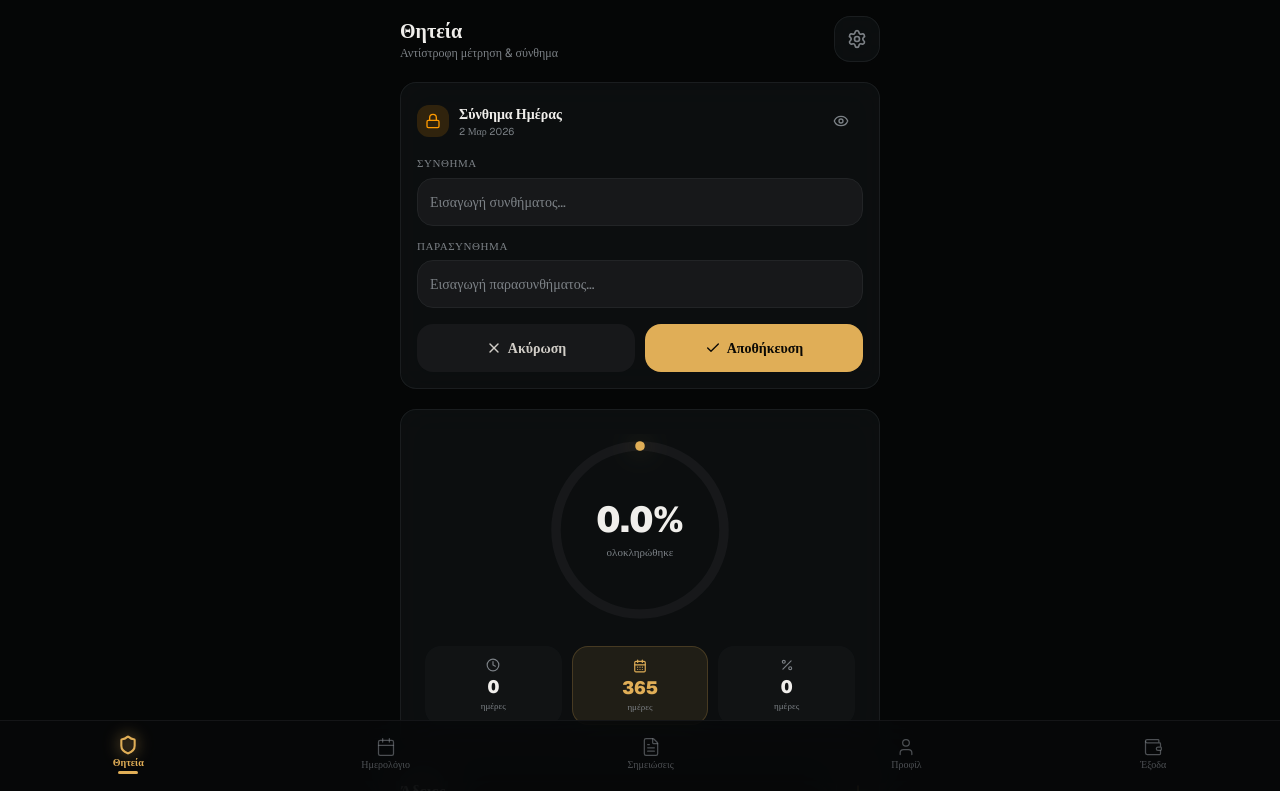
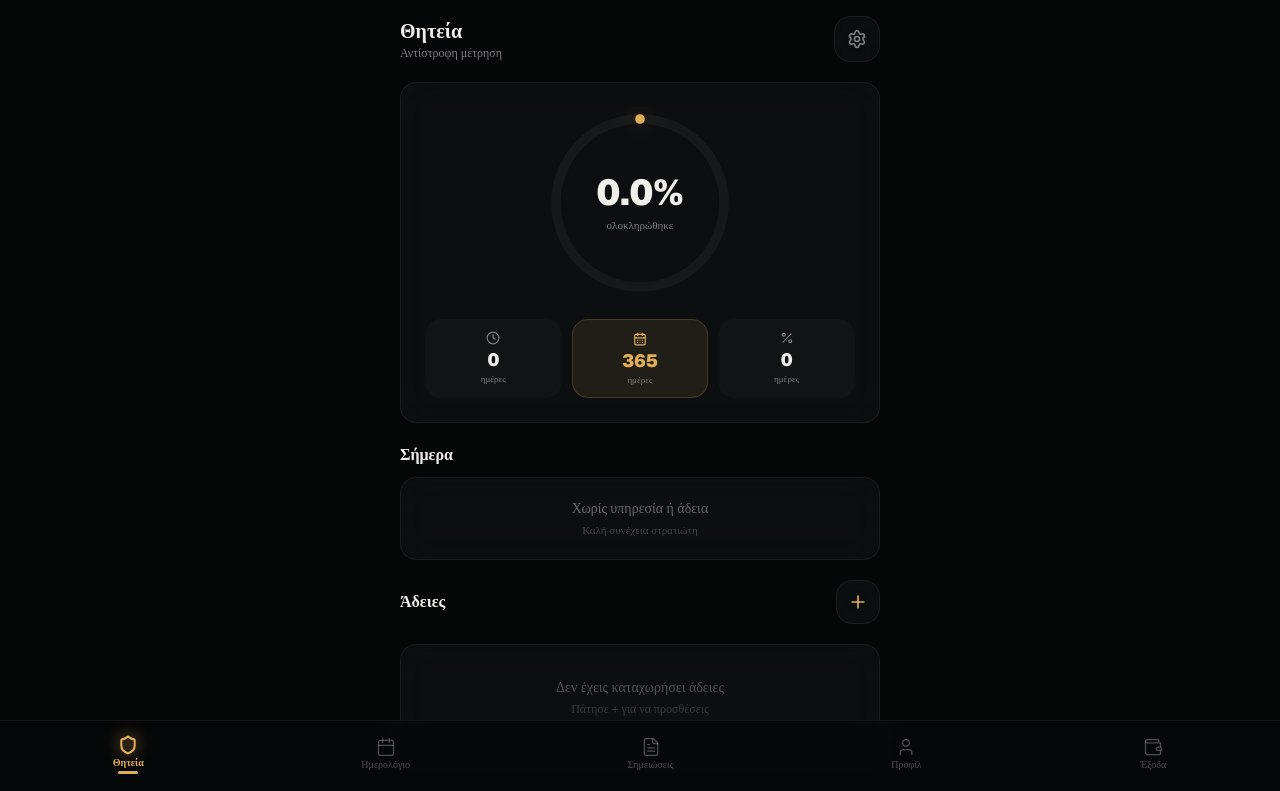
Before and after one commit to liakos199/v0-military-service-app, a Next.js app: page / in a window 1280 px wide. Shown: the top 791 px of the page. Built offline with nearby package versions, Linux system fonts and the light colour scheme.

Commit message:
feat: enhance DutyEntry with password/countersign fields
Restructure Θητεία page and remove standalone PasswordSection.

Co-authored-by: Ηλίας  Πρωϊμάκης <128422990+liakos199@users.noreply.github.com>

```diff
--- a/components/service-tab.tsx
+++ b/components/service-tab.tsx
@@ -1,14 +1,14 @@
 'use client'
 
-import { useState } from 'react'
-import { Settings, Plus, Trash2, Clock, CalendarDays, Percent, Eye, EyeOff, Edit3, Check, X, Lock } from 'lucide-react'
+import { useState, useMemo } from 'react'
+import { Settings, Plus, Trash2, Clock, CalendarDays, Percent, Eye, EyeOff, Shield, Palmtree, ChevronRight } from 'lucide-react'
 import { cn } from '@/lib/utils'
 import { useLocalStorage } from '@/hooks/use-local-storage'
 import { GreekDatePicker } from '@/components/greek-date-picker'
 import { BottomSheet } from '@/components/bottom-sheet'
 import { hapticFeedback, formatGreekDate, generateId, daysBetween, toLocalDateString } from '@/lib/helpers'
-import type { ServiceConfig, LeaveEntry, LeaveType, DailyPassword } from '@/lib/types'
-import { LEAVE_TYPE_LABELS, SERVICE_DURATION_PRESETS } from '@/lib/types'
+import type { ServiceConfig, LeaveEntry, LeaveType, DutyEntry } from '@/lib/types'
+import { LEAVE_TYPE_LABELS, SERVICE_DURATION_PRESETS, DUTY_TYPE_LABELS } from '@/lib/types'
 
 export function ServiceTab() {
   const [config, setConfig] = useLocalStorage<ServiceConfig>('fantaros-config', {
@@ -16,8 +16,10 @@ export function ServiceTab() {
     totalDays: 365,
   })
   const [leaves, setLeaves] = useLocalStorage<LeaveEntry[]>('fantaros-leaves', [])
+  const [duties] = useLocalStorage<DutyEntry[]>('fantaros-duties', [])
   const [showConfig, setShowConfig] = useState(false)
   const [showAddLeave, setShowAddLeave] = useState(false)
+  const [showPasswordForDuty, setShowPasswordForDuty] = useState<string | null>(null)
 
   const today = toLocalDateString()
   const daysServed = config.enlistmentDate ? Math.max(0, daysBetween(config.enlistmentDate, today)) : 0
@@ -37,13 +39,23 @@ export function ServiceTab() {
 
   const circumference = 2 * Math.PI * 70
 
+  // Today's events
+  const todayDuties = useMemo(() => duties.filter((d) => d.date === today), [duties, today])
+  const todayLeaves = useMemo(() => {
+    return leaves.filter((l) => {
+      return l.startDate <= today && l.endDate >= today
+    })
+  }, [leaves, today])
+
+  const hasTodayEvents = todayDuties.length > 0 || todayLeaves.length > 0
+
   return (
     <div className="flex flex-col gap-5 pb-4">
       {/* Header */}
       <div className="flex items-center justify-between">
         <div>
           <h1 className="text-xl font-bold text-foreground text-balance">Θητεία</h1>
-          <p className="text-xs text-muted-foreground">Αντίστροφη μέτρηση & σύνθημα</p>
+          <p className="text-xs text-muted-foreground">Αντίστροφη μέτρηση</p>
         </div>
         <button
           onClick={() => {
@@ -113,9 +125,6 @@ export function ServiceTab() {
         </div>
       </BottomSheet>
 
-      {/* Daily Password Section */}
-      <PasswordSection />
-
       {/* Main Progress Ring */}
       <div className="glass-card rounded-2xl p-6 flex flex-col items-center gap-5">
         <div className="relative w-48 h-48">
@@ -156,6 +165,69 @@ export function ServiceTab() {
             <p className="text-[10px] text-muted-foreground uppercase tracking-wider font-medium">Ημερομηνία απόλυσης</p>
             <p className="text-sm font-bold text-primary mt-1">{formatGreekDate(dischargeDate)}</p>
           </div>
+        )}
+      </div>
+
+      {/* Today's Status */}
+      <div className="flex flex-col gap-2.5">
+        <h2 className="text-base font-bold text-foreground">Σήμερα</h2>
+
+        {!hasTodayEvents ? (
+          <div className="glass-card rounded-2xl p-5 text-center">
+            <p className="text-sm text-muted-foreground/80 font-medium">Χωρίς υπηρεσία ή άδεια</p>
+            <p className="text-[11px] text-muted-foreground/50 mt-1">Καλή συνέχεια στρατιώτη</p>
+          </div>
+        ) : (
+          <>
+            {/* Today's duties */}
+            {todayDuties.map((duty) => (
+              <div key={duty.id} className="glass-card rounded-2xl overflow-hidden">
+                <div className="p-4 flex items-center gap-3">
+                  <div className={cn(
+                    'w-10 h-10 rounded-xl flex items-center justify-center flex-shrink-0',
+                    duty.type === 'guard' ? 'bg-red-500/15' : 'bg-amber-500/15'
+                  )}>
+                    <Shield className={cn('h-5 w-5', duty.type === 'guard' ? 'text-red-400' : 'text-amber-400')} />
+                  </div>
+                  <div className="flex-1 min-w-0">
+                    <p className="text-sm font-bold text-foreground">{DUTY_TYPE_LABELS[duty.type]}</p>
+                    <p className="text-[11px] text-muted-foreground">{duty.startTime} - {duty.endTime}</p>
+                    {duty.notes && (
+                      <p className="text-[10px] text-muted-foreground/70 mt-0.5 truncate">{duty.notes}</p>
+                    )}
+                  </div>
+                </div>
+
+                {/* Password section -- only for guard duty with password */}
+                {duty.type === 'guard' && (duty.password || duty.countersign) && (
+                  <PasswordDisplay
+                    password={duty.password || ''}
+                    countersign={duty.countersign || ''}
+                    isVisible={showPasswordForDuty === duty.id}
+                    onToggle={() => {
+                      hapticFeedback('light')
+                      setShowPasswordForDuty(showPasswordForDuty === duty.id ? null : duty.id)
+                    }}
+                  />
+                )}
+              </div>
+            ))}
+
+            {/* Today's leaves */}
+            {todayLeaves.map((leave) => (
+              <div key={leave.id} className="glass-card rounded-2xl p-4 flex items-center gap-3">
+                <div className="w-10 h-10 rounded-xl bg-teal-500/15 flex items-center justify-center flex-shrink-0">
+                  <Palmtree className="h-5 w-5 text-teal-400" />
+                </div>
+                <div className="flex-1 min-w-0">
+                  <p className="text-sm font-bold text-foreground">{LEAVE_TYPE_LABELS[leave.type]}</p>
+                  <p className="text-[11px] text-muted-foreground">
+                    {formatGreekDate(leave.startDate)} - {formatGreekDate(leave.endDate)} ({leave.days} ημ.)
+                  </p>
+                </div>
+              </div>
+            ))}
+          </>
         )}
       </div>
 
@@ -232,175 +304,50 @@ export function ServiceTab() {
 }
 
 /* ────────────────────────────────────────────
-   Password / Σύνθημα Section (moved from notes)
+   Password Display (for guard duties)
    ──────────────────────────────────────────── */
 
-function PasswordSection() {
-  const today = toLocalDateString()
-  const [passwords, setPasswords] = useLocalStorage<DailyPassword[]>('fantaros-passwords', [])
-  const [showPassword, setShowPassword] = useState(false)
-  const [showHistory, setShowHistory] = useState(false)
-
-  const todayPassword = passwords.find((p) => p.date === today)
-  const [password, setPassword] = useState(todayPassword?.password || '')
-  const [countersign, setCountersign] = useState(todayPassword?.countersign || '')
-  const [isEditing, setIsEditing] = useState(!todayPassword)
-
-  const handleSave = () => {
-    hapticFeedback('heavy')
-    const updated = passwords.filter((p) => p.date !== today)
-    updated.push({ date: today, password, countersign })
-    setPasswords(updated)
-    setIsEditing(false)
-  }
-
-  const previousPasswords = passwords
-    .filter((p) => p.date !== today)
-    .sort((a, b) => b.date.localeCompare(a.date))
-    .slice(0, 7)
-
+function PasswordDisplay({ password, countersign, isVisible, onToggle }: {
+  password: string
+  countersign: string
+  isVisible: boolean
+  onToggle: () => void
+}) {
   return (
-    <>
-      <div className="glass-card rounded-2xl p-4">
-        <div className="flex items-center justify-between mb-3">
-          <div className="flex items-center gap-2.5">
-            <div className="w-8 h-8 rounded-lg bg-amber-500/15 flex items-center justify-center">
-              <Lock className="h-4 w-4 text-amber-500" />
-            </div>
-            <div>
-              <h2 className="text-sm font-bold text-foreground">Σύνθημα Ημέρας</h2>
-              <p className="text-[10px] text-muted-foreground">{formatGreekDate(today)}</p>
-            </div>
-          </div>
-          <div className="flex items-center gap-0.5">
-            <button
-              onClick={() => {
-                hapticFeedback('light')
-                setShowPassword(!showPassword)
-              }}
-              className="p-2.5 rounded-xl min-h-[44px] min-w-[44px] flex items-center justify-center active:bg-secondary transition-colors"
-              aria-label={showPassword ? 'Απόκρυψη' : 'Εμφάνιση'}
-            >
-              {showPassword ? (
-                <EyeOff className="h-4 w-4 text-muted-foreground" />
-              ) : (
-                <Eye className="h-4 w-4 text-muted-foreground" />
-              )}
-            </button>
-            {!isEditing && (
-              <button
-                onClick={() => {
-                  hapticFeedback('light')
-                  setIsEditing(true)
-                }}
-                className="p-2.5 rounded-xl min-h-[44px] min-w-[44px] flex items-center justify-center active:bg-secondary transition-colors"
-                aria-label="Επεξεργασία"
-              >
-                <Edit3 className="h-4 w-4 text-primary" />
-              </button>
+    <div className="border-t border-border/50 bg-amber-500/[0.04]">
+      <button
+        onClick={onToggle}
+        className="w-full px-4 py-3 flex items-center justify-between min-h-[48px] active:bg-amber-500/10 transition-colors"
+      >
+        <div className="flex items-center gap-2.5">
+          <div className="w-6 h-6 rounded-md bg-amber-500/15 flex items-center justify-center">
+            {isVisible ? (
+              <EyeOff className="h-3 w-3 text-amber-500" />
+            ) : (
+              <Eye className="h-3 w-3 text-amber-500" />
             )}
           </div>
+          <span className="text-xs font-semibold text-amber-500">Σύνθημα / Παρασύνθημα</span>
         </div>
+        <ChevronRight className={cn(
+          'h-4 w-4 text-amber-500/60 transition-transform duration-200',
+          isVisible && 'rotate-90'
+        )} />
+      </button>
 
-        {isEditing ? (
-          <div className="flex flex-col gap-3">
-            <div>
-              <label className="block text-[11px] text-muted-foreground font-medium mb-1.5 uppercase tracking-wider">Σύνθημα</label>
-              <input
-                type={showPassword ? 'text' : 'password'}
-                value={password}
-                onChange={(e) => setPassword(e.target.value)}
-                placeholder="Εισαγωγή συνθήματος..."
-                className="w-full px-3 py-3 rounded-xl bg-secondary text-secondary-foreground text-sm min-h-[48px] border border-border font-mono placeholder:text-muted-foreground placeholder:font-sans"
-              />
-            </div>
-            <div>
-              <label className="block text-[11px] text-muted-foreground font-medium mb-1.5 uppercase tracking-wider">Παρασύνθημα</label>
-              <input
-                type={showPassword ? 'text' : 'password'}
-                value={countersign}
-                onChange={(e) => setCountersign(e.target.value)}
-                placeholder="Εισαγωγή παρασυνθήματος..."
-                className="w-full px-3 py-3 rounded-xl bg-secondary text-secondary-foreground text-sm min-h-[48px] border border-border font-mono placeholder:text-muted-foreground placeholder:font-sans"
-              />
-            </div>
-            <div className="flex gap-2.5 pt-1">
-              <button
-                onClick={() => {
-                  setIsEditing(false)
-                  setPassword(todayPassword?.password || '')
-                  setCountersign(todayPassword?.countersign || '')
-                }}
-                className="flex-1 py-3 rounded-xl bg-secondary text-secondary-foreground font-semibold text-sm min-h-[48px] flex items-center justify-center gap-1.5 active:scale-[0.97] transition-transform"
-              >
-                <X className="h-4 w-4" />
-                Ακύρωση
-              </button>
-              <button
-                onClick={handleSave}
-                className="flex-1 py-3 rounded-xl bg-primary text-primary-foreground font-bold text-sm min-h-[48px] flex items-center justify-center gap-1.5 active:scale-[0.97] transition-transform"
-              >
-                <Check className="h-4 w-4" />
-                Αποθήκευση
-              </button>
-            </div>
+      {isVisible && (
+        <div className="px-4 pb-3.5 flex gap-2.5">
+          <div className="flex-1 p-2.5 rounded-xl bg-secondary/80">
+            <p className="text-[9px] text-muted-foreground uppercase tracking-wider font-medium mb-0.5">Σύνθημα</p>
+            <p className="text-sm font-mono font-bold text-foreground">{password || '---'}</p>
           </div>
-        ) : (
-          <div className="flex gap-2.5">
-            <div className="flex-1 p-3 rounded-xl bg-secondary/80">
-              <p className="text-[10px] text-muted-foreground uppercase tracking-wider font-medium mb-1">Σύνθημα</p>
-              <p className={cn('text-sm font-mono font-bold', showPassword ? 'text-foreground' : 'text-foreground blur-sm select-none')}>
-                {password || '---'}
-              </p>
-            </div>
-            <div className="flex-1 p-3 rounded-xl bg-secondary/80">
-              <p className="text-[10px] text-muted-foreground uppercase tracking-wider font-medium mb-1">Παρασύνθημα</p>
-              <p className={cn('text-sm font-mono font-bold', showPassword ? 'text-foreground' : 'text-foreground blur-sm select-none')}>
-                {countersign || '---'}
-              </p>
-            </div>
+          <div className="flex-1 p-2.5 rounded-xl bg-secondary/80">
+            <p className="text-[9px] text-muted-foreground uppercase tracking-wider font-medium mb-0.5">Παρασύνθημα</p>
+            <p className="text-sm font-mono font-bold text-foreground">{countersign || '---'}</p>
           </div>
-        )}
-
-        {/* Show history toggle */}
-        {previousPasswords.length > 0 && !isEditing && (
-          <button
-            onClick={() => {
-              hapticFeedback('light')
-              setShowHistory(!showHistory)
-            }}
-            className="w-full mt-3 py-2 text-[11px] text-muted-foreground font-medium active:text-foreground transition-colors text-center"
-          >
-            {showHistory ? 'Απόκρυψη ιστορικού' : `Ιστορικό (${previousPasswords.length})`}
-          </button>
-        )}
-
-        {showHistory && previousPasswords.length > 0 && (
-          <div className="flex flex-col gap-1.5 mt-2 pt-3 border-t border-border/50">
-            {previousPasswords.map((p) => (
-              <div key={p.date} className="flex items-center justify-between py-2 px-2.5 rounded-lg bg-secondary/40">
-                <div className="flex-1 min-w-0">
-                  <p className="text-[10px] text-muted-foreground">{formatGreekDate(p.date)}</p>
-                  <p className="text-xs font-mono font-semibold text-foreground mt-0.5 truncate">
-                    {showPassword ? p.password : '****'} / {showPassword ? p.countersign : '****'}
-                  </p>
-                </div>
-                <button
-                  onClick={() => {
-                    hapticFeedback('medium')
-                    setPasswords(passwords.filter((pw) => pw.date !== p.date))
-                  }}
-                  className="p-2 rounded-xl min-h-[40px] min-w-[40px] flex items-center justify-center text-destructive/60 active:text-destructive transition-colors"
-                  aria-label="Διαγραφή"
-                >
-                  <Trash2 className="h-3.5 w-3.5" />
-                </button>
-              </div>
-            ))}
-          </div>
-        )}
-      </div>
-    </>
+        </div>
+      )}
+    </div>
   )
 }
 
--- a/lib/types.ts
+++ b/lib/types.ts
@@ -38,6 +38,8 @@ export interface DutyEntry {
   startTime: string
   endTime: string
   notes: string
+  password?: string
+  countersign?: string
 }
 
 export type DutyType = 'guard' | 'barracks' | 'officer' | 'patrol' | 'kitchen' | 'other'
```
